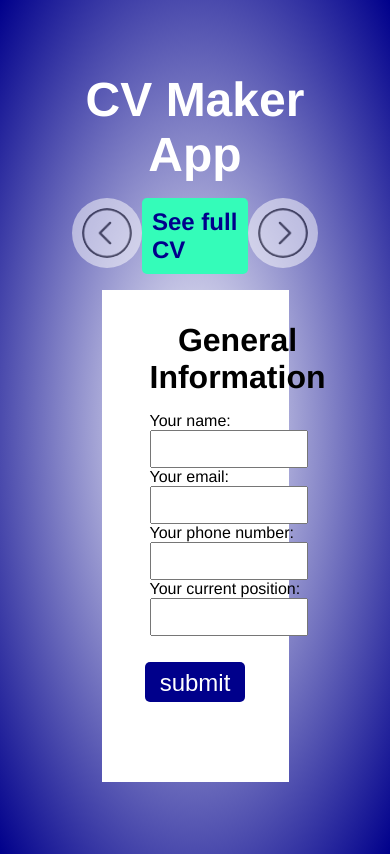
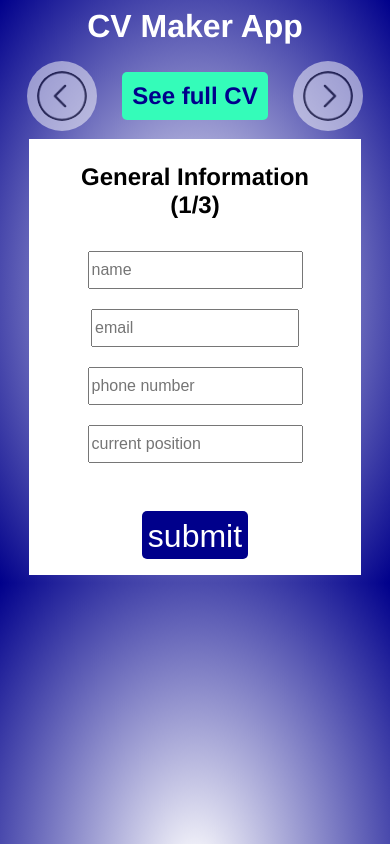
Before and after one commit to bmbaron/react_practice_cv_project, a React (Create React App) app: page / in a window 390 px wide. Built offline with nearby package versions, Linux system fonts and the light colour scheme.

Commit message:
improved responsive design and input placeholders

```diff
--- a/src/App.css
+++ b/src/App.css
@@ -6,12 +6,16 @@ body {
   background-size: cover;
   background: none;
   font-family:'Franklin Gothic Medium', 'Arial Narrow', Arial, sans-serif;
-  padding: 4rem;
+  padding: 1rem;
 }
 .next-section-container {
   top: 30%;
   display: flex;
   justify-content: space-between;
+  padding-left: 10rem;
+  padding-right: 10rem;
+  width: 50%;
+  margin: auto;
 }
 .next-section-left {
   transform: scaleX(-1);
@@ -53,9 +57,10 @@ body {
 .cv-container .general, .education, .experience {
   position: relative;
   height: auto;
-  width: 50%;
+  width: 45%;
   margin: auto;
-  padding: 2rem;
+  margin-top: 0.5rem;
+  padding: 1rem;
   padding-top: 0;
   background-color: white;
 
@@ -82,31 +87,44 @@ body {
 .cv-container h1 {
   margin: 0;
   margin-top: 1rem;
-  margin-bottom: 1rem;
+  margin-bottom: 2rem;
   text-align: center;
 }
+
 .cv-container .general-container, .education-container, .experience-container {
-  padding: 1rem;
+  padding: 0.5rem;
   justify-content:center
 }
+
 .cv-container .general-container > *, .education-container > *, .experience-container > *{
   display: grid;
 }
 
 .cv-container input {
+  margin: auto;
+  margin-bottom: 20px;
+  min-width: 200px;
   height: 2rem;
   font-size: 1rem;
-  min-width: 150px;
 }
+
+.cv-container input[name="email"] {
+  font-size: 0.8rem;
+}
+
+.cv-container input[name="email"]::placeholder {
+  font-size: 1rem;
+}
+
 .cv-container .button-container {
   display: flex;
-  flex-direction: row;
   justify-content: space-between;
+  margin: auto;
   margin-bottom: 3rem;
+  width: 40%;
 }
 
 .cv-container .button {
-  flex-basis: 100px;
   margin: auto;
   margin-top: 1rem;
   height: 2.5rem;
@@ -135,9 +153,11 @@ body {
   cursor: pointer;
   transform: scale(1.05);
 }
+
 .button-container .submit-button[value='submit']{
   background-color: darkblue;
 }
+
 .button-container .submit-button[value='edit']{
   background-color: goldenrod;
 }
@@ -148,7 +168,67 @@ body {
   font-size: 1rem;
   text-align: center;
 }
+
 .submitted-info:first-of-type {
   font-size: 1.5rem;
   text-align: center;
 }
+
+@media screen and (max-width: 800px) {
+  .next-section-container {
+    padding-left: 1rem;
+    padding-right: 1rem;
+    width: 90%;
+  }
+  .cv-container {
+    padding: 0rem;
+  }
+  .final-cv {
+    margin-bottom: 0.7rem;
+  }
+  .cv-container .title {
+    font-size: 2rem;
+  }
+  .cv-container .general, .education, .experience {
+    width: 80%;
+    margin-top: 0.5rem;
+    padding: 1rem;
+    padding-top: 0;
+  }
+  .cv-container h1 {
+    font-size: 1.5rem;
+  }
+  .cv-container .general-container, .education-container, .experience-container {
+    padding: 0.5rem;
+  }
+  .cv-container .button-container {
+    margin: auto;
+    margin-bottom: 0rem;
+    width: 90%;
+  }
+  .cv-container .experience-buttons {
+    padding: 1rem;
+    border-bottom: 1px solid black;
+    margin-bottom: 2rem;
+  }
+  .cv-container .button {
+    height: 3rem;
+    line-height: 3rem;
+    font-size: 2rem;
+    margin-top: 20px;
+  }
+  .experience-container .add-button {
+    width: 50%;
+    margin: auto;
+  }
+  .submitted-info {
+    font-style: italic;
+    height: 1rem;
+    font-size: 1rem;
+    text-align: center;
+  }
+  .submitted-info:first-of-type {
+    font-size: 1.5rem;
+    text-align: center;
+  }
+}
--- a/src/components/EducationForm.js
+++ b/src/components/EducationForm.js
@@ -31,16 +31,27 @@ function EducationForm (props) {
 		const keys = Object.keys(education)
 		if (!education.submitted){
 			form = keys.map((name, index) => {
-				let type
-				if (name === 'start date' || name === 'end date') type = 'date'
-				else type = 'text'
+				let isDate = false
+				if (name === 'start date' || name === 'end date') isDate = true
 				return index > 0 && (
 					<div key={`${name}Container2`} className={`${name}-container2`}>
-						<label key={`${name}Label2`}htmlFor={name}>{name}: </label>
 						<input
 							key={name}
-							type={type}
 							className='input-field'
+							type="text"
+							placeholder={`${name}`}
+							onFocus={(e)=> {
+									if(isDate) {
+										e.currentTarget.type = "date";
+										e.currentTarget.focus();
+									}
+							}}
+							onBlur={(e)=> {
+									if(isDate) {
+										e.currentTarget.type = "text";
+										e.currentTarget.blur();
+									}
+							}}
 							onChange={updateData}
 							name={name}
 							value={education[name]}
@@ -61,7 +72,7 @@ function EducationForm (props) {
 	return(
 		<form className='education' onSubmit={submitData}>
 			<div className='education-container'>
-				<h1 className='section-title'>Education</h1>
+				<h1 className='section-title'>Education (2/3)</h1>
 				{education && getEducationForm()}
 			</div>
 			{!props.final &&
--- a/src/components/ExperienceForm.js
+++ b/src/components/ExperienceForm.js
@@ -28,22 +28,33 @@ function ExperienceForm (props) {
 			const keys = Object.keys(experience[arrIndex])
 			if (!experience[arrIndex].submitted){
 				return keys.map((name, index) => {
-					let type
-					if (name === 'start date' || name === 'end date') type = 'date'
-					else type = 'text'
+					let isDate = false
+					if (name === 'start date' || name === 'end date') isDate = true
 					return index > 0 && (
 						<div key={`${name}Container`} className={`${name}-container`}>
-							<label key={`${name}Label`}htmlFor={name}>{name}: </label>
 							<input
 								key={name}
-								type={type}
+								type="text"
 								className='input-field'
+								placeholder={`${name}`}
+								onFocus={(e)=> {
+									if(isDate) {
+										e.currentTarget.type = "date";
+										e.currentTarget.focus();
+									}
+								}}
+								onBlur={(e)=> {
+										if(isDate) {
+											e.currentTarget.type = "text";
+											e.currentTarget.blur();
+										}
+								}}
 								onChange={(event)=>updateData(event,arrIndex)}
 								name={name}
 								value={experience[arrIndex][name]}
 							/>
 							{index === 5 && !props.final &&
-								<div className='button-container' key="buttonContainer">
+								<div className='button-container experience-buttons' key="buttonContainer">
 										<button className='submit-button button' key={`${name + arrIndex}submitButton`} type='button' onClick={(event)=>submitData(event, arrIndex)} name='experience' value={experience[arrIndex].submitted ? "edit" : "submit"}>{experience[arrIndex].submitted ? "edit" : "submit"}</button>
 										{arrIndex !== 0 &&
 											<button className='delete-button button' key={`${name + arrIndex}deleteButton`} type='button' onClick={()=>props.remove(arrIndex)} value={index}>delete</button>
@@ -60,7 +71,7 @@ function ExperienceForm (props) {
 						<div key={`${keyName + arrIndex}containerDiv`}>
 							<h3 className='submitted-info' key={`${keyName + arrIndex}submitted`}>{experience[arrIndex][keyName]} </h3>
 							{index === 5 && !props.final &&
-								<div className='button-container' key={`${keyName + arrIndex}buttons`}>
+								<div className='button-container experience-buttons' key={`${keyName + arrIndex}buttons`}>
 										<button className='submit-button button' key={`${keyName + arrIndex}submitButton2`} type='button' onClick={(event)=>submitData(event, arrIndex)} value={experience[arrIndex].submitted ? "edit" : "submit"}>{experience[arrIndex].submitted ? "edit" : "submit"}</button>
 								</div>}
 						</div>
@@ -73,7 +84,7 @@ function ExperienceForm (props) {
 	return(
 		<form className='experience'>
 			<div className='experience-container'>
-				<h1 className='section-title'>Experience</h1>
+				<h1 className='section-title'>Experience (3/3)</h1>
 				{experience && getExperienceForm()}
 				{!props.final &&
 					<button className='add-button button' key="addButton" type='button' onClick={props.add} value="hello">add</button>
--- a/src/components/GeneralForm.js
+++ b/src/components/GeneralForm.js
@@ -37,11 +37,11 @@ function GeneralForm (props) {
 				else type = 'text'
 
 				return index > 0 && (
-					<div key={`${name}Container`} className={`${name}-container`}>
-						<label key={`${name}Label`}htmlFor={name}>Your {name}: </label>
+					<div key={`${name}Container`} className={`${name}-container input-container`}>
 						<input
 							key={name}
 							type={type}
+							placeholder={`${name}`}
 							className='input-field'
 							onChange={updateData}
 							name={name}
@@ -63,7 +63,7 @@ function GeneralForm (props) {
 	return(
 		<form className='general' onSubmit={submitData}>
 			<div className='general-container'>
-				<h1 className='section-title'>General Information</h1>
+				<h1 className='section-title'>General Information (1/3)</h1>
 				{general && getGeneralForm()}
 			</div>
 			{!props.final &&
--- a/src/components/NavButtons.js
+++ b/src/components/NavButtons.js
@@ -1,36 +1,31 @@
 import '../App.css';
-import { Component } from 'react'
+import { useState } from 'react'
 import arrowPic from '../right arrow.png'
 
-class NavButtons extends Component {
-	constructor(props) {
-    super(props)
-    this.state = {
-        show: false,
-		}
+
+
+function NavButtons (props) {
+
+	const [show, setShow] = useState(false)
+
+	function displayFinal () {
+		props.displayFinal(!show)
+		setShow(!show)
 	}
 
-	displayFinal = () => {
-		this.props.displayFinal(!this.state.show)
-		this.setState({
-			show: !this.state.show
-		})
-	}
+	const displayFinalText = show ? 'Return to editor' : 'See full CV'
+	return(
+		<div className='next-section-container'>
+			{!show &&
+				<img className='next-section-left' alt='arrow to continue to next section' src={arrowPic} onClick={() => props.updateSection('down')}></img>
+			}
+			<h2 className='final-cv' onClick={displayFinal}>{displayFinalText}</h2>
+			{!show &&
+				<img className='next-section-right' alt='arrow to continue to next section' src={arrowPic} onClick={() => props.updateSection('up')}></img>
+			}
+		</div>
+	)
 
-	render() {
-		const displayFinalText = this.state.show ? 'Return to editor' : 'See full CV'
-		return(
-			<div className='next-section-container'>
-				{!this.state.show &&
-					<img className='next-section-left' alt='arrow to continue to next section' src={arrowPic} onClick={() => this.props.updateSection('down')}></img>
-				}
-				<h2 className='final-cv' onClick={this.displayFinal}>{displayFinalText}</h2>
-				{!this.state.show &&
-					<img className='next-section-right' alt='arrow to continue to next section' src={arrowPic} onClick={() => this.props.updateSection('up')}></img>
-				}
-			</div>
-		)
-  }
 }
 
 export default NavButtons
```
